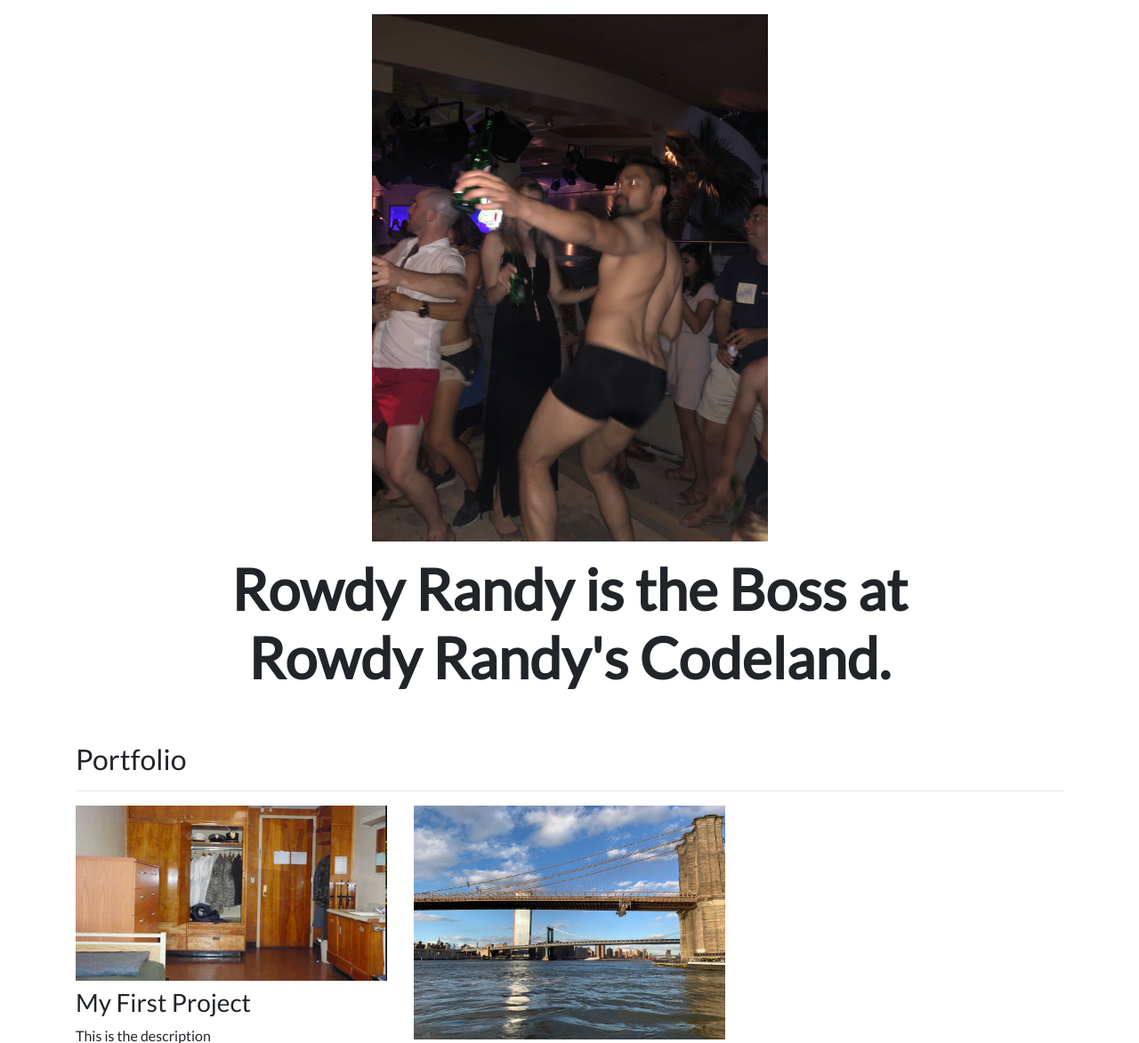
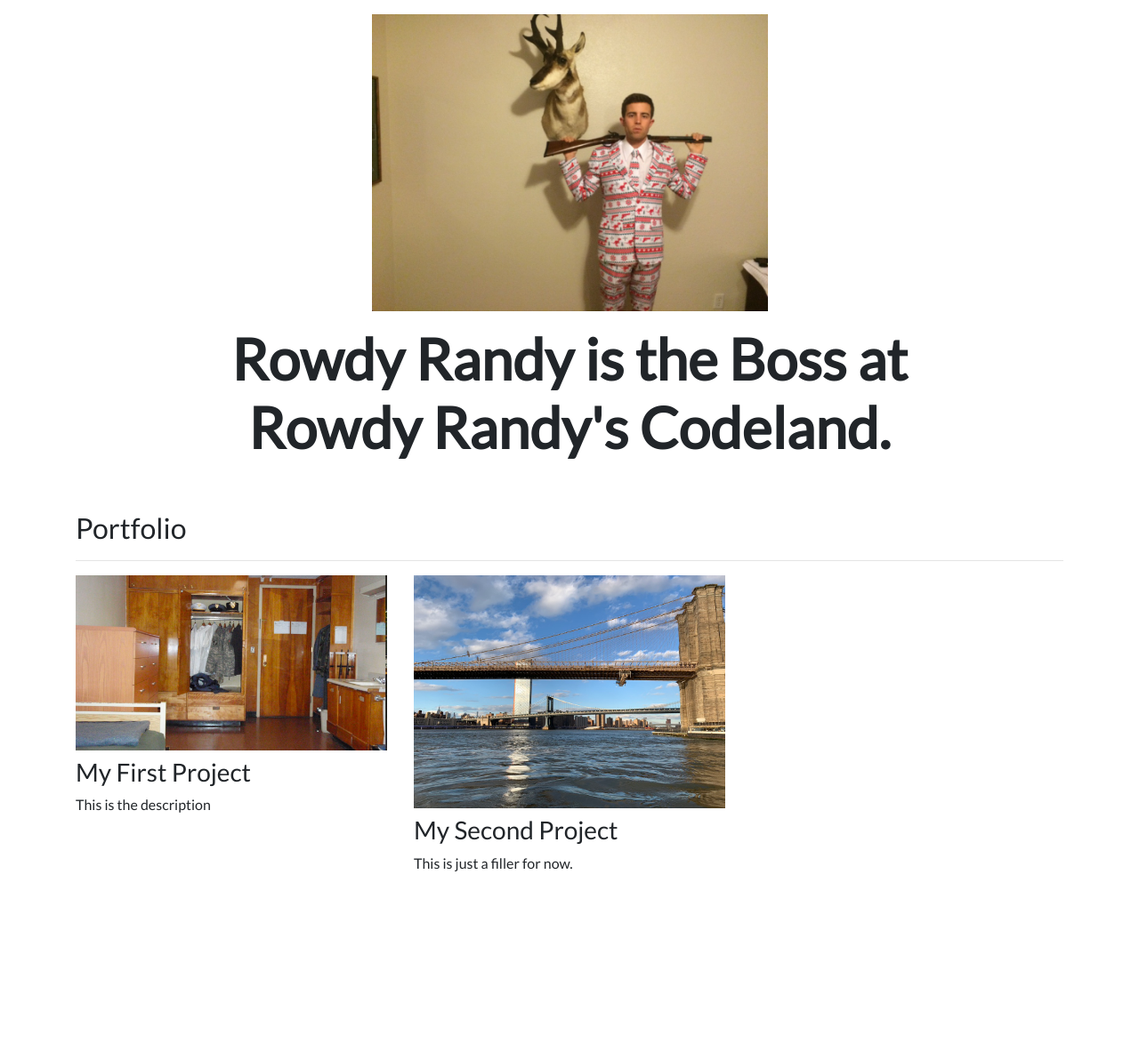
Before and after one commit to randallchase/udemy-portfolio, a Django app: page / in a window 1280 px wide. Shown: the part 56-1229 px from the top of the page at 89% size. After the commit the page ends 1036 px from the top, so only its background shows below. Run offline with Django 3.2, Linux system fonts and the light colour scheme; data comes from the database, SQL or seed files in the repository; both versions use the stored data as it was after the commit; some libraries are stand-ins or nearby versions.

Commit message:
updated cover photo

```diff
--- a/portfolio/templates/portfolio/index.html
+++ b/portfolio/templates/portfolio/index.html
@@ -5,7 +5,7 @@
 {% block content %}
     <div class="row justify-content-center my-3">
         <div class="col-5">
-            <img src="{% static 'portfolio/party_don.jpg' %}" class="img-fluid">
+            <img src="{% static 'portfolio/guns&dinosaurs.jpeg' %}" class="img-fluid">
         </div>
     </div>
 
```
Also changed, not shown: db.sqlite3, media/portfolio/images/bkn-bridge.jpeg (added), portfolio/static/portfolio/guns&dinosaurs.jpeg (added), portfolio/static/portfolio/party_don.jpg (deleted).
